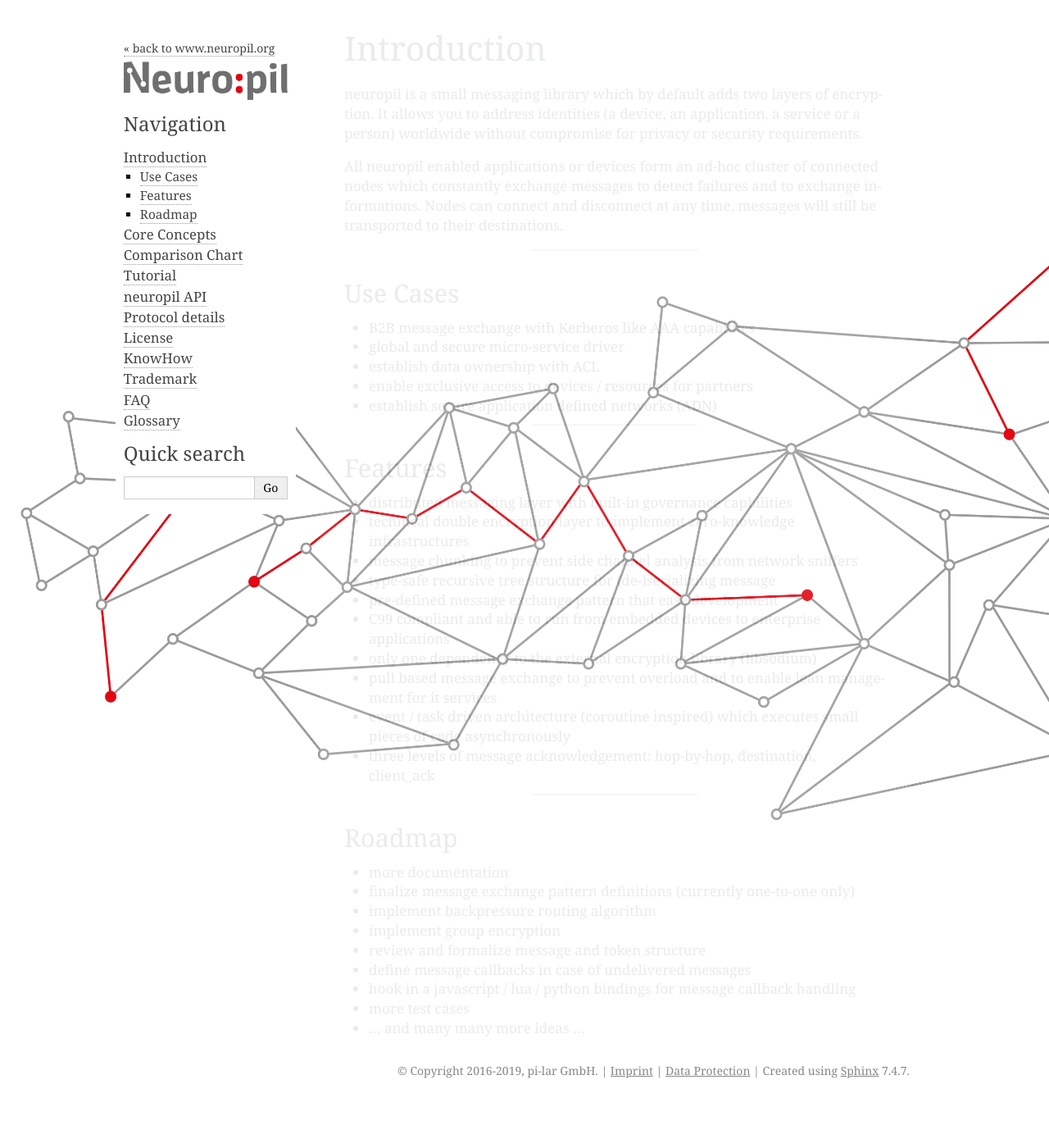
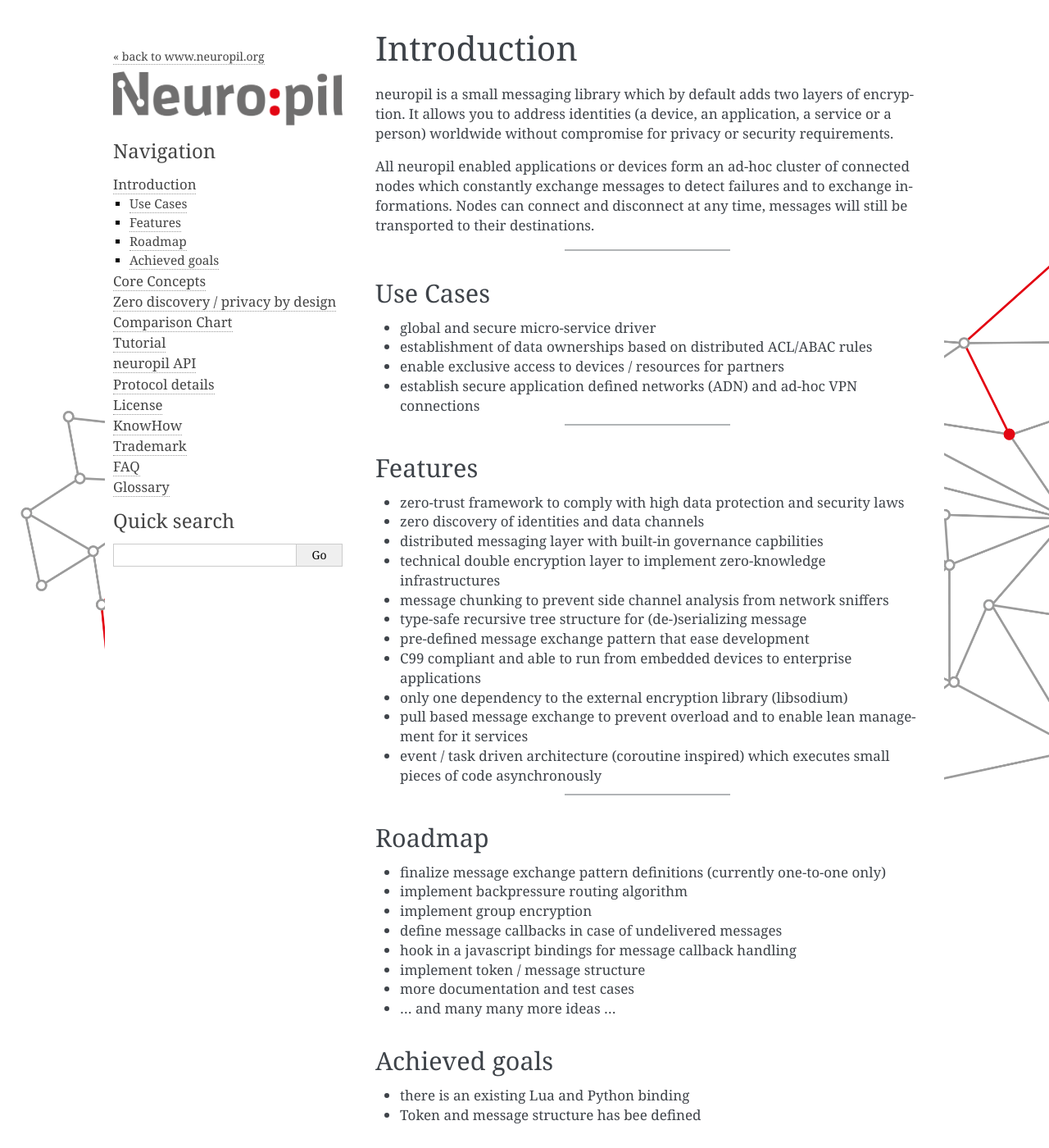
Before and after one commit to pi-lar/neuropil, a Sphinx documentation site: the page built from doc/source/intro.rst, in a window 1280 px wide and 1400 px high. Shown: the whole window at 82% size. Built offline with Sphinx 7.4.7, drawn with Linux system fonts in a browser that asks for light colours.

Commit message:
documentation update
links to relevant papers / separate ngizero page

```diff
--- a/doc/source/_static/neuropil.css
+++ b/doc/source/_static/neuropil.css
@@ -9,15 +9,14 @@
     background-size: 1940px;
 }
 
-div.bodywrapper {
-	opacity: 10%;
+div.documentwrapper {
+    background-color: #ffffff;
+	top: 10px;
 }
 
 div.sphinxsidebar {
     background-color: #ffffff;
-	position: fixed;
-	top: 20px;
-    left: 111%;
+	top: 10px;
 }
 
 div.footer {
--- a/doc/source/conf.py
+++ b/doc/source/conf.py
@@ -137,6 +137,16 @@
     'logo': 'neuropil_Lo_RGB.png',
     'logo_name': 'neuropil',
     'github_button': 'false',
+    'page_width': '1024px',
+    'sidebar_width': '300px'
+}
+
+html_context = {
+    "display_gitlab": True, # Integrate Gitlab
+    "gitlab_user": "pi-lar", # Username
+    "gitlab_repo": "neuropil", # Repo name
+    "gitlab_version": "master", # Version
+    "conf_py_path": "/doc/source/", # Path in the checkout to the docs root
 }
 
 # Add any paths that contain custom themes here, relative to this directory.
--- a/doc/source/index.rst
+++ b/doc/source/index.rst
@@ -22,6 +22,7 @@
 
    intro
    core_concepts
+   ngizero
    compared_to
    tutorial
    api
--- a/doc/source/intro.rst
+++ b/doc/source/intro.rst
@@ -18,19 +18,21 @@
 Use Cases
 *********
 
-* B2B message exchange with Kerberos like AAA capabilites
 * global and secure micro-service driver
-* establish data ownership with ACL
+* establishment of data ownerships based on distributed ACL/ABAC rules
 * enable exclusive access to devices / resources for partners
-* establish secure application defined networks (ADN)
+* establish secure application defined networks (ADN) and ad-hoc VPN connections
 
 .. raw:: html
 
    <hr width=200>
 
+
 Features
 ********
 
+* zero-trust framework to comply with high data protection and security laws
+* zero discovery of identities and data channels
 * distributed messaging layer with built-in governance capbilities
 * technical double encryption layer to implement zero-knowledge infrastructures
 * message chunking to prevent side channel analysis from network sniffers
@@ -40,21 +42,27 @@
 * only one dependency to the external encryption library (libsodium)
 * pull based message exchange to prevent overload and to enable lean management for it services
 * event / task driven architecture (coroutine inspired) which executes small pieces of code asynchronously
-* three levels of message acknowledgement: hop-by-hop, destination, client_ack
 
 .. raw:: html
 
    <hr width=200>
 
+
 Roadmap
 *******
 
-* more documentation
 * finalize message exchange pattern definitions (currently one-to-one only)
 * implement backpressure routing algorithm
 * implement group encryption
-* review and formalize message and token structure
 * define message callbacks in case of undelivered messages
-* hook in a javascript / lua / python bindings for message callback handling
-* more test cases
+* hook in a javascript bindings for message callback handling
+* implement token / message structure
+* more documentation and test cases
 * ... and many many more ideas ...
+
+
+Achieved goals
+**************
+
+* there is an existing Lua and Python binding
+* Token and message structure has bee defined
```
Also changed, not shown: doc/source/knowhow.rst (+38 -6 lines), doc/source/ngizero.rst (added, +124 -0 lines).
